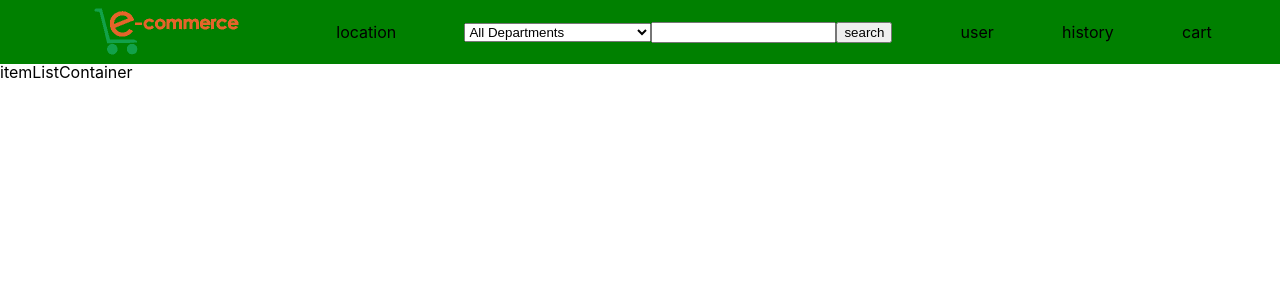
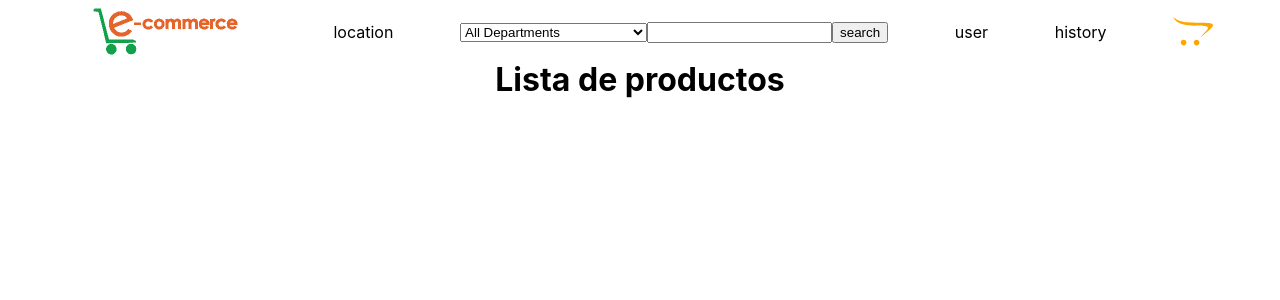
Before and after one commit to Makoret/E-Commerce, a React (Create React App) app: page / in a window 1280 px wide. Shown: the top 300 px of the page. Built offline with nearby package versions, Linux system fonts and the light colour scheme.

Commit message:
logo, carrito de compras & prop

```diff
--- a/src/App.js
+++ b/src/App.js
@@ -7,8 +7,8 @@ import ItemListContainer from "./components/ItemListContainer.js";
 function App() {
     return (
         <div className="App">
-            <NavBar></NavBar>
-            <ItemListContainer></ItemListContainer>
+            <NavBar />
+            <ItemListContainer />
         </div>
     );
 }
--- a/src/components/CartWidget.js
+++ b/src/components/CartWidget.js
@@ -1,10 +1,10 @@
 import { React } from "react";
-import { FaBeer } from "react-icons/fa";
+import { FaOpencart } from "react-icons/fa";
 
 export default function cartWidget(params) {
     return (
         <div>
-            <Fabeer GiShoppingCart></Fabeer>
+            <FaOpencart className="FaOpencart" />
         </div>
     );
 }
--- a/src/components/ItemListContainer.js
+++ b/src/components/ItemListContainer.js
@@ -2,8 +2,13 @@ import { React } from "react";
 
 export default function itemListContainer(params) {
     return (
-        <div>
-            <div>itemListContainer</div>
+        <div className="main">
+            <Welcome Text="Lista de productos" />
         </div>
     );
 }
+function Welcome(props) {
+    return <h1>{props.Text}</h1>;
+}
+
+const element = <itemListContainer Text="Lista de productos" />;
--- a/src/components/navBar.js
+++ b/src/components/navBar.js
@@ -1,16 +1,17 @@
 import { React } from "react";
+import CartWidget from "./CartWidget";
 import Logo from "./Logo";
 import Search from "./search";
 
 export default function navBar(params) {
     return (
         <header>
-            <Logo></Logo>
+            <Logo />
             <div className="location">location</div>
-            <Search></Search>
+            <Search />
             <div className="user">user</div>
             <div className="history">history</div>
-            <div className="cart">cart</div>
+            <CartWidget />
         </header>
     );
 }
--- a/src/style/App.css
+++ b/src/style/App.css
@@ -1,5 +1,4 @@
 body header {
-  background-color: green;
   width: 100%;
   display: -webkit-box;
   display: -ms-flexbox;
@@ -18,3 +17,17 @@ body header .logo {
   width: 200px;
   height: 60px;
 }
+
+body header .FaOpencart {
+  height: 40px;
+  width: 40px;
+  color: orange;
+}
+
+body .main {
+  display: -webkit-box;
+  display: -ms-flexbox;
+  display: flex;
+  -ms-flex-pack: distribute;
+      justify-content: space-around;
+}
--- a/src/style/App.scss
+++ b/src/style/App.scss
@@ -1,6 +1,5 @@
 body {
     header {
-        background-color: green;
         width: 100%;
         display: flex;
         align-items: center;
@@ -11,5 +10,14 @@ body {
             width: 200px;
             height: 60px;
         }
+        .FaOpencart {
+            height: 40px;
+            width: 40px;
+            color: orange;
+        }
+    }
+    .main {
+        display: flex;
+        justify-content: space-around;
     }
 }
```
